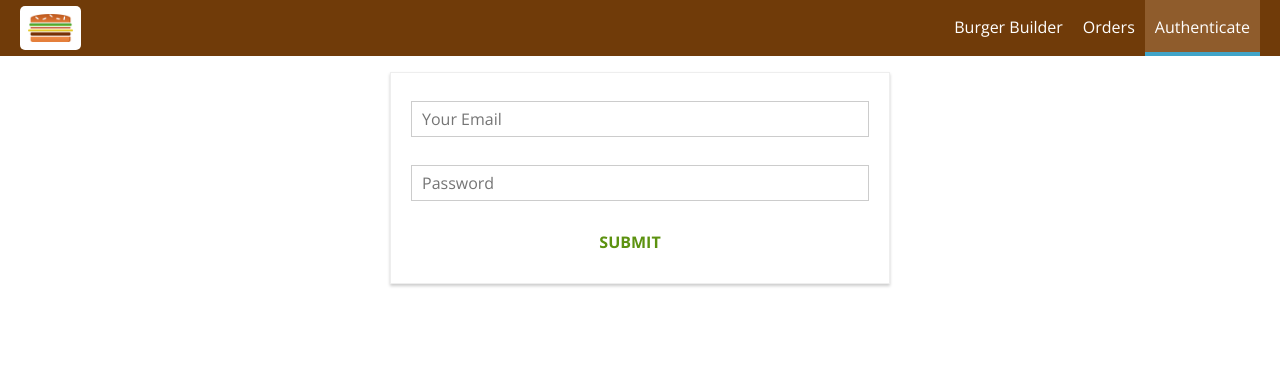
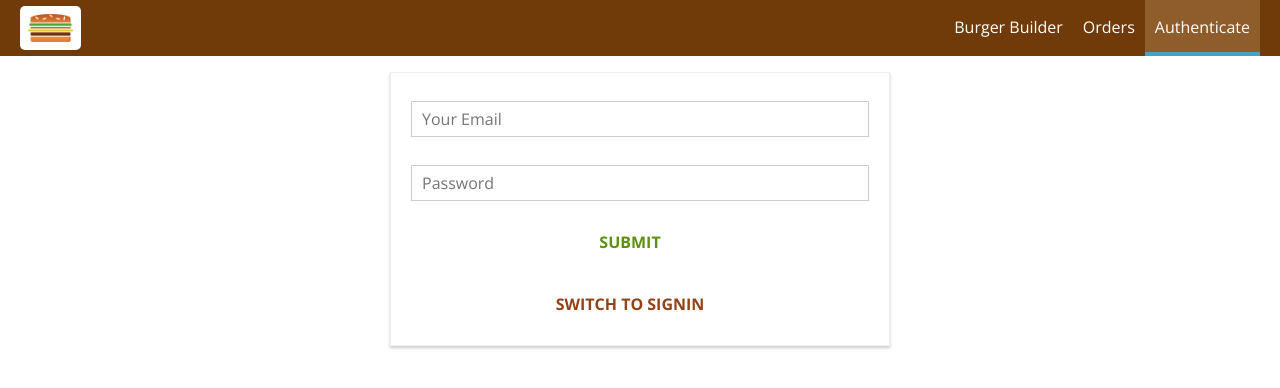
Before and after one commit to tharmaman/burgerBuilder, a React app: page /auth in a window 1280 px wide. Shown: the top 388 px of the page. Built offline with nearby package versions, Linux system fonts and the light colour scheme.

Commit message:
enabled signIn functionality

```diff
--- a/src/Containers/Auth/Auth.js
+++ b/src/Containers/Auth/Auth.js
@@ -38,6 +38,7 @@
                 touched: false,
             },
         },
+        isSignup: true,
     }
 
     checkValidity(value, rules) {
@@ -88,7 +89,13 @@
 
     submitHandler = (event) => {
         event.preventDefault();
-        this.props.onAuth(this.state.controls.email.value, this.state.controls.password.value);
+        this.props.onAuth(this.state.controls.email.value, this.state.controls.password.value, this.state.isSignup);
+    }
+
+    switchAuthModeHandler = () => {
+        this.setState(prevState => ({
+            isSignup: !prevState.isSignup,
+        }));
     }
 
     render() {
@@ -122,13 +129,19 @@
                         SUBMIT
                     </Button>
                 </form>
+                <Button
+                    clicked={this.switchAuthModeHandler}
+                    btnType="Danger"
+                >
+                    SWITCH TO {this.state.isSignup ? 'SIGNIN' : 'SIGNUP'}
+                </Button>
             </div>
         );
     }
 }
 
 const mapDispatchToProps = dispatch => ({
-    onAuth: (email, password) => dispatch(actions.auth(email, password)),
+    onAuth: (email, password, isSignup) => dispatch(actions.auth(email, password, isSignup)),
 });
 
 export default connect(null, mapDispatchToProps)(Auth);
--- a/src/store/actions/auth.js
+++ b/src/store/actions/auth.js
@@ -15,14 +15,17 @@
     error,
 });
 
-export const auth = (email, password) => (dispatch) => {
+export const auth = (email, password, isSignup) => (dispatch) => {
     dispatch(authStart());
     const authData = {
         email,
         password,
         returnSecureToken: true,
     };
-    const endPoint = 'https://www.googleapis.com/identitytoolkit/v3/relyingparty/signupNewUser?key=AIzaSyB7gxzpSxYxO9zibnCNl7eU4OnFgvGXlBY';
+    let endPoint = 'https://www.googleapis.com/identitytoolkit/v3/relyingparty/signupNewUser?key=AIzaSyB7gxzpSxYxO9zibnCNl7eU4OnFgvGXlBY';
+    if (!isSignup) {
+        endPoint = 'https://www.googleapis.com/identitytoolkit/v3/relyingparty/verifyPassword?key=AIzaSyB7gxzpSxYxO9zibnCNl7eU4OnFgvGXlBY';
+    }
     axios.post(endPoint, authData)
         .then((res) => {
             console.log(res);
```
